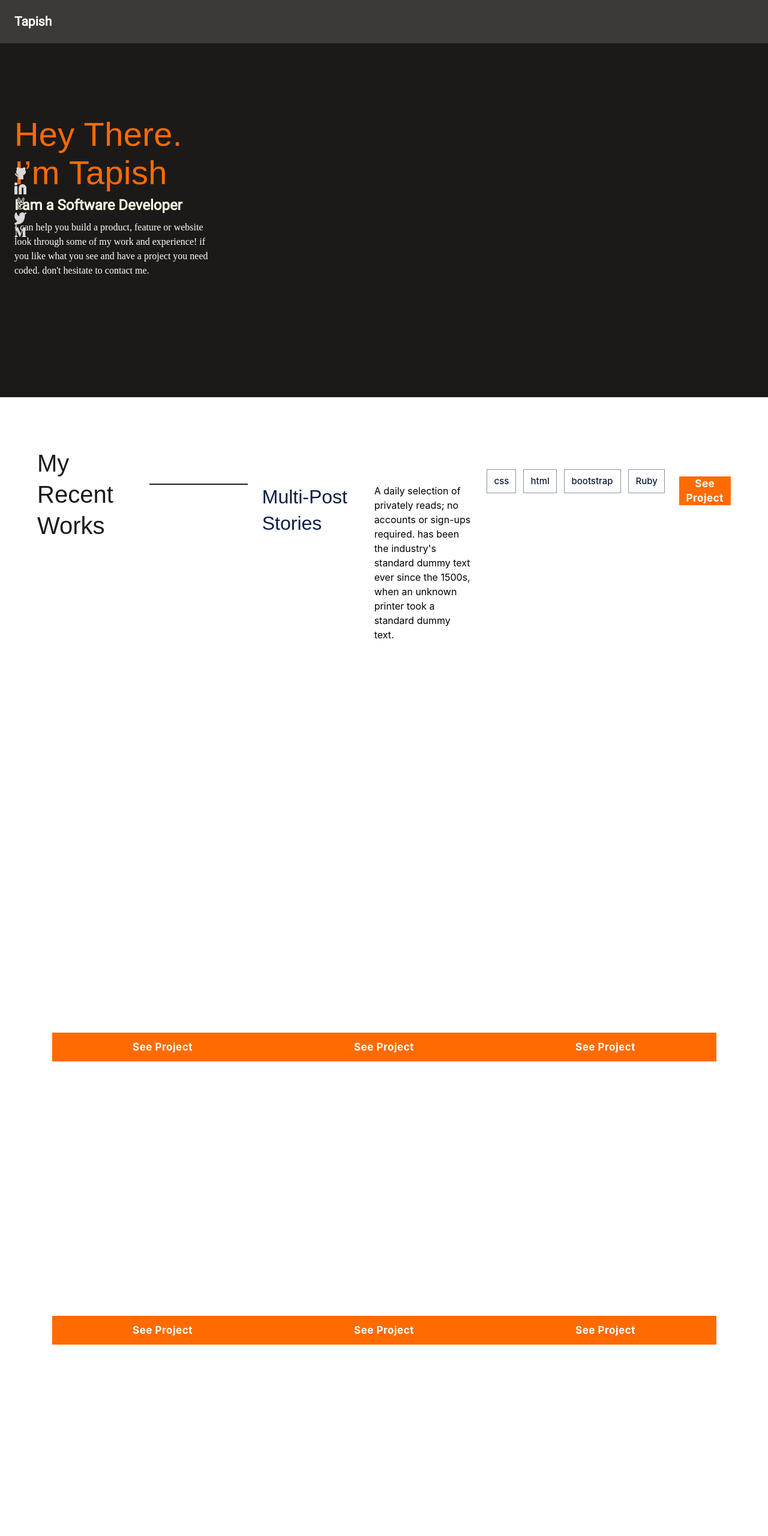
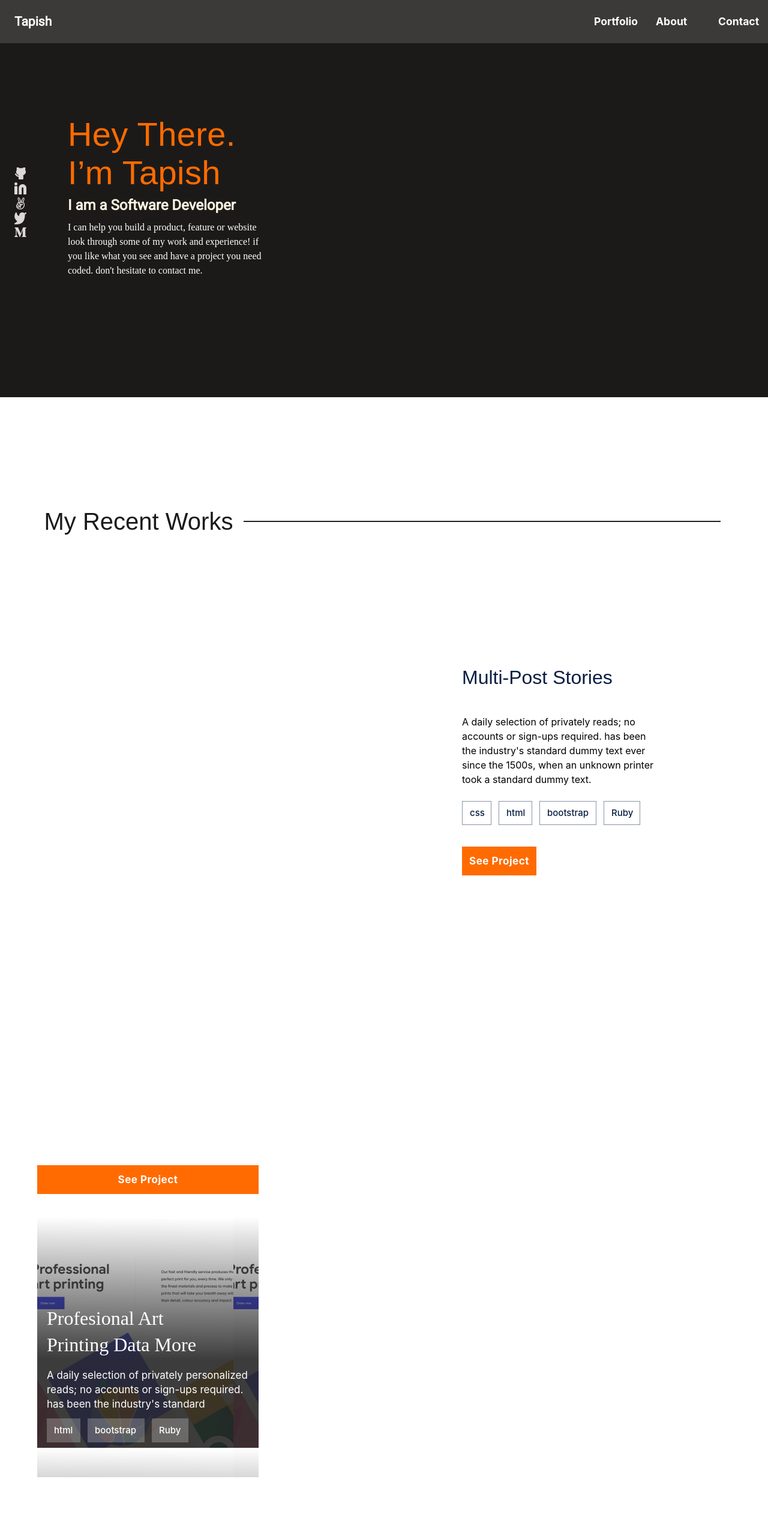
Before and after one commit to TapishKhari/FirstDevProject, a website: page index.html in a window 1280 px wide. Shown: the top 2560 px of the page at 60% size. Drawn offline with Linux system fonts and the light colour scheme.

Commit message:
Update index.html

```diff
--- a/index.html
+++ b/index.html
@@ -17,9 +17,15 @@
             <nav>
                 <a href="#" class="name"> <h3>Tapish</h3></a>
                 <a href="#" class="menu-icon"><i class="fa-solid fa-bars"></i></a>
+                <div class="website">
+                    <a href="#" class="portfolio"><h3>Portfolio</h3></a>
+                    <a href="#" class="About-page"><h3>About</h3></a>
+                    <a href="#" class="contact"><h3>Contact</h3></a>
+                </div>
             </nav>
         </header>
         <section class="section">
+            <div class="first-page-intro">
                 <h1>Hey There.
                     I’m Tapish</h1>
                 <p class="title">I am a Software Developer</p>
@@ -29,6 +35,8 @@
             if you like what you see and have a project you need coded.
             don't hesitate to contact me.
                 </p>
+            </div>
+
             <ul>
                 <li><a href="#"><img src="images/Github.png" alt="github-icon"></a> </li>
                 <li><a href="#"><img src="images/linkedin.png" alt="linked-icon"></a> </li>
@@ -38,10 +46,16 @@
             </ul>
         </section>
         <section class="page2">
+            <main class="main">
                 <div class="div-page2">
+                    <div class="desktop-page2">
                         <h2 class="myworks">My Recent Works</h2>
                         <hr class="line">
+                    </div>
+                    <div class="image-desktop">
                         <img src="images/Img_Placeholder.png" alt="images" class="image">
+                    </div>
+                    <div class="details">
                         <h3 class="story">Multi-Post Stories</h3>
                     <p class="description">
                     A daily selection of privately  reads; no accounts or sign-ups required. has been the industry's standard dummy text ever since the 1500s, when an unknown printer took a standard dummy text.
@@ -55,6 +69,8 @@ A daily selection of privately  reads; no accounts or sign-ups required. has bee
                         </ul>
                     </div>
                     <button type="button" class="button">See Project</button>
+                    </div>
+
                 </div>
                 <div class="container-grid">
                     <div class="page3">
@@ -71,10 +87,14 @@ A daily selection of privately <br> personalized reads; no accounts or <br> sign
                     </div>
                     <button type="button" class="button1">See Project</button>
                 </div>
-            <div class="page3">
+                <div class="page4">
                     <h3 class="heading2">Profesional Art Printing Data</h3>
+                    <h3 class="heading-desktop">Data Dashboard Healthcare</h3>
                     <p class="description2">
     A daily selection of privately <br> personalized reads; no accounts or <br> sign-ups required. has been the <br> industry's standard
+                    </p>
+                    <p class="description2-desktop">
+                        A daily selection of privately  personalized <br> reads; no accounts or  sign-ups required. has been the industry's standard
                                         </p>
                     <div class="lang">
                         <ul>
@@ -85,10 +105,14 @@ A daily selection of privately <br> personalized reads; no accounts or <br> sign
                     </div>
                     <button type="button" class="button1">See Project</button>
                 </div>
-            <div class="page3">
+                <div class="page5">
                     <h3 class="heading2">Profesional Art Printing Data</h3>
+                    <h3 class="heading2-desktop2">Website Portfolio</h3>
                     <p class="description2">
     A daily selection of privately <br> personalized reads; no accounts or <br> sign-ups required. has been the <br> industry's standard
+                    </p>
+                    <p class="description3-desktop">
+                        A daily selection of privately  personalized <br> reads; no accounts or  sign-ups required. has been the industry's standard
                                         </p>
                     <div class="lang">
                         <ul>
@@ -99,10 +123,14 @@ A daily selection of privately <br> personalized reads; no accounts or <br> sign
                     </div>
                     <button type="button" class="button1">See Project</button>
                 </div>
-            <div class="page3">
+                <div class="page6">
                     <h3 class="heading2">Profesional Art Printing Data</h3>
+                    <h3 class="heading3-desktop">Profesional Art <br> Printing Data More</h3>
                     <p class="description2">
     A daily selection of privately <br> personalized reads; no accounts or <br> sign-ups required. has been the <br> industry's standard
+                    </p>
+                    <p class="description4-desktop">
+                        A daily selection of privately  personalized <br> reads; no accounts or  sign-ups required. has been the industry's standard
                                         </p>
                     <div class="lang">
                         <ul>
@@ -113,10 +141,14 @@ A daily selection of privately <br> personalized reads; no accounts or <br> sign
                     </div>
                     <button type="button" class="button1">See Project</button>
                 </div>
-            <div class="page3">
+                <div class="page7">
                     <h3 class="heading2">Profesional Art Printing Data</h3>
+                    <h3 class="heading4-desktop">Data Dashboard <br> HealthCare</h3>
                     <p class="description2">
     A daily selection of privately <br> personalized reads; no accounts or <br> sign-ups required. has been the <br> industry's standard
+                    </p>
+                    <p class="description5-desktop">
+                        A daily selection of privately  personalized <br> reads; no accounts or  sign-ups required. has been the industry's standard
                     </p>
                     <div class="lang">
                         <ul>
@@ -127,10 +159,14 @@ A daily selection of privately <br> personalized reads; no accounts or <br> sign
                     </div>
                     <button type="button" class="button1">See Project</button>
                 </div>
-            <div class="page3">
+                <div class="page8">
                     <h3 class="heading2">Profesional Art Printing Data</h3>
+                    <h3 class="heading6-desktop">Website Portfolio</h3>
                     <p class="description2">
     A daily selection of privately <br> personalized reads; no accounts or <br> sign-ups required. has been the <br> industry's standard
+                    </p>
+                    <p class="description6-desktop">
+                        A daily selection of privately  personalized <br> reads; no accounts or  sign-ups required. has been the industry's standard
                     </p>
                     <div class="lang">
                         <ul>
@@ -142,6 +178,7 @@ A daily selection of privately <br> personalized reads; no accounts or <br> sign
                     <button type="button" class="button1">See Project</button>
                 </div>
                 </div>
+            </main>
         </section>
         <section class="about">
             <h3 class="about-me">About me</h3>
@@ -150,6 +187,7 @@ A daily selection of privately <br> personalized reads; no accounts or <br> sign
             </p>
             <button class="getresume" type="button">Get Resume</button>
             <hr class="line-about">
+            <section class="icons-desktop">
                 <div class="language-about">
                     <div class="Langua">
                         <img src="images/Rectangle-55.png" alt="image">
@@ -190,10 +228,15 @@ A daily selection of privately <br> personalized reads; no accounts or <br> sign
                 </div>
 
             </section>
+
+        </section>
         <footer>
             <section class="form">
                 <p class="para1">
             I'm always<br> interested in hearing <br> about new projects, <br> so if you'd like to <br>chat please get in
+                </p>
+                <p class="para1-desktop">
+                    I'm always interested <br> in hearing  about new <br> projects,  so if you'd <br> like to chat <br> please get in touch.
                         </p>
                 <form action="https://formspree.io/f/mqkjaoyp" method="post" class="form_div">
                     <div class="fname">
@@ -207,6 +250,9 @@ A daily selection of privately <br> personalized reads; no accounts or <br> sign
                     <div class="text_area">
                         <textarea maxlength="500" id="msg" name="user_message" placeholder="Enter text here" class="text_box" required></textarea>
                     </div>
+                    <!-- <div class="text_area-desktop">
+                        <textarea maxlength="500" id="msg" name="user_message" placeholder="Hi Mariana Glad to see you" class="text_box" required></textarea>
+                    </div> -->
                     <button type="submit"  class="get_in_touch">
                         Get in touch
                     </button>
```
Lines whose indentation alone changed are shown as unchanged.
